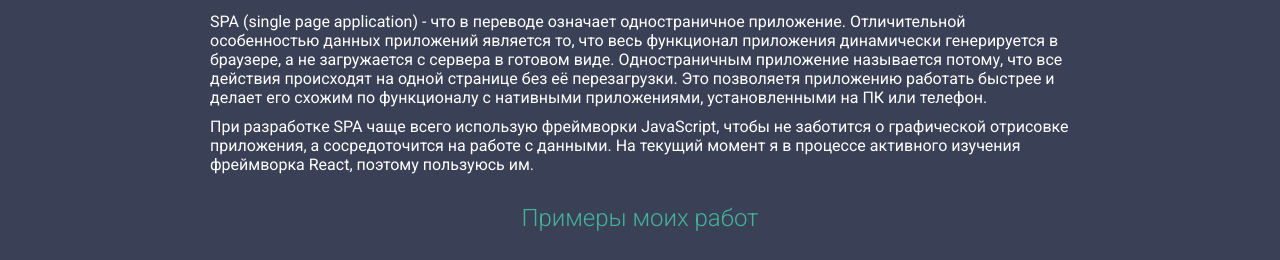
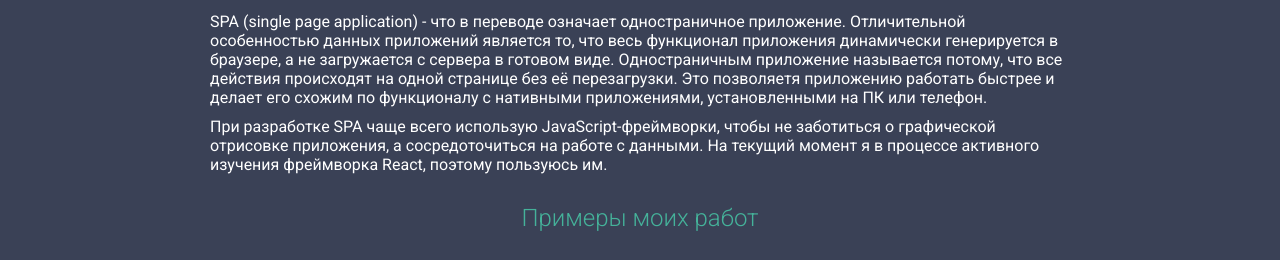
Before and after one commit to voverg/voverg.github.io, a plain HTML site: page index.html in a window 1280 px wide. Shown: the part 2865-3125 px from the top of the page. Drawn offline with Linux system fonts and the light colour scheme; a web font is replaced by a local one.

Commit message:
Modify index.html

```diff
--- a/index.html
+++ b/index.html
@@ -128,7 +128,7 @@
     <div class="container">
       <h2>SPA</h2>
       <p class="text-white">SPA (single page application) - что в переводе означает одностраничное приложение. Отличительной особенностью данных приложений является то, что весь функционал приложения динамически генерируется в браузере, а не загружается с сервера в готовом виде. Одностраничным приложение называется потому, что все действия происходят на одной странице без её перезагрузки. Это позволяетя приложению работать быстрее и делает его схожим по функционалу с нативными приложениями, установленными на ПК или телефон.</p>
-      <p class="text-white">При разработке SPA чаще всего использую фреймворки JavaScript, чтобы не заботится о графической отрисовке приложения, а сосредоточится на работе с данными. На текущий момент я в процессе активного изучения фреймворка React, поэтому пользуюсь им.</p>
+      <p class="text-white">При разработке SPA чаще всего использую JavaScript-фреймворки, чтобы не заботиться о графической отрисовке приложения, а сосредоточиться на работе с данными. На текущий момент я в процессе активного изучения фреймворка React, поэтому пользуюсь им.</p>
       <h3>Примеры моих работ</h3>
       <div class="projects"></div>
     </div>
```
